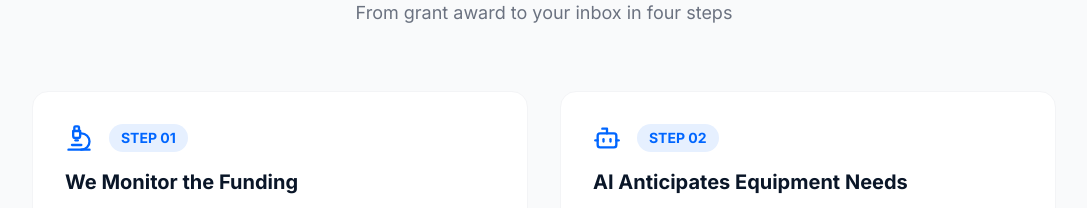
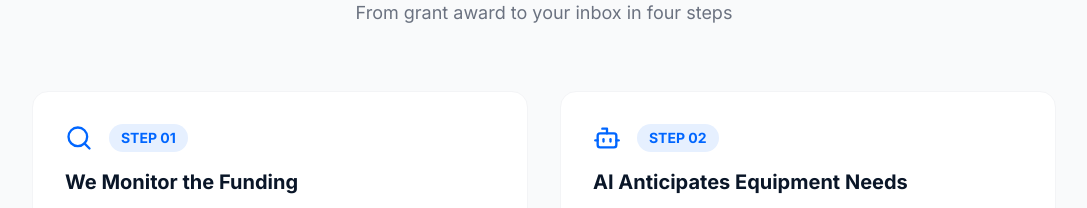
Before and after one commit to lableadmanager-bit/lableadspro-website, a Next.js app: page / in a window 1280 px wide. Shown: the part 1820-2028 px from the top of the page, without its empty margins (96-1183 px from the left). Built offline with nearby package versions, Linux system fonts and the light colour scheme.

Commit message:
HowItWorks: swap microscope for search icon to avoid logo conflict

```diff
--- a/src/components/HowItWorks.tsx
+++ b/src/components/HowItWorks.tsx
@@ -1,10 +1,10 @@
-import { Microscope, Bot, ClipboardList, Mail, Sparkles } from "lucide-react";
+import { Search, Bot, ClipboardList, Mail, Sparkles } from "lucide-react";
 import { ReactNode } from "react";
 
 const steps: { number: string; icon: ReactNode; title: string; description: string }[] = [
   {
     number: "01",
-    icon: <Microscope className="w-7 h-7 text-[var(--color-brand)]" />,
+    icon: <Search className="w-7 h-7 text-[var(--color-brand)]" />,
     title: "We Monitor the Funding",
     description:
       "Our system continuously scans NIH, NSF, DOD, DOE, USDA, VA, CDC, NASA, and other public research databases for newly funded grants in your territory.",
```
